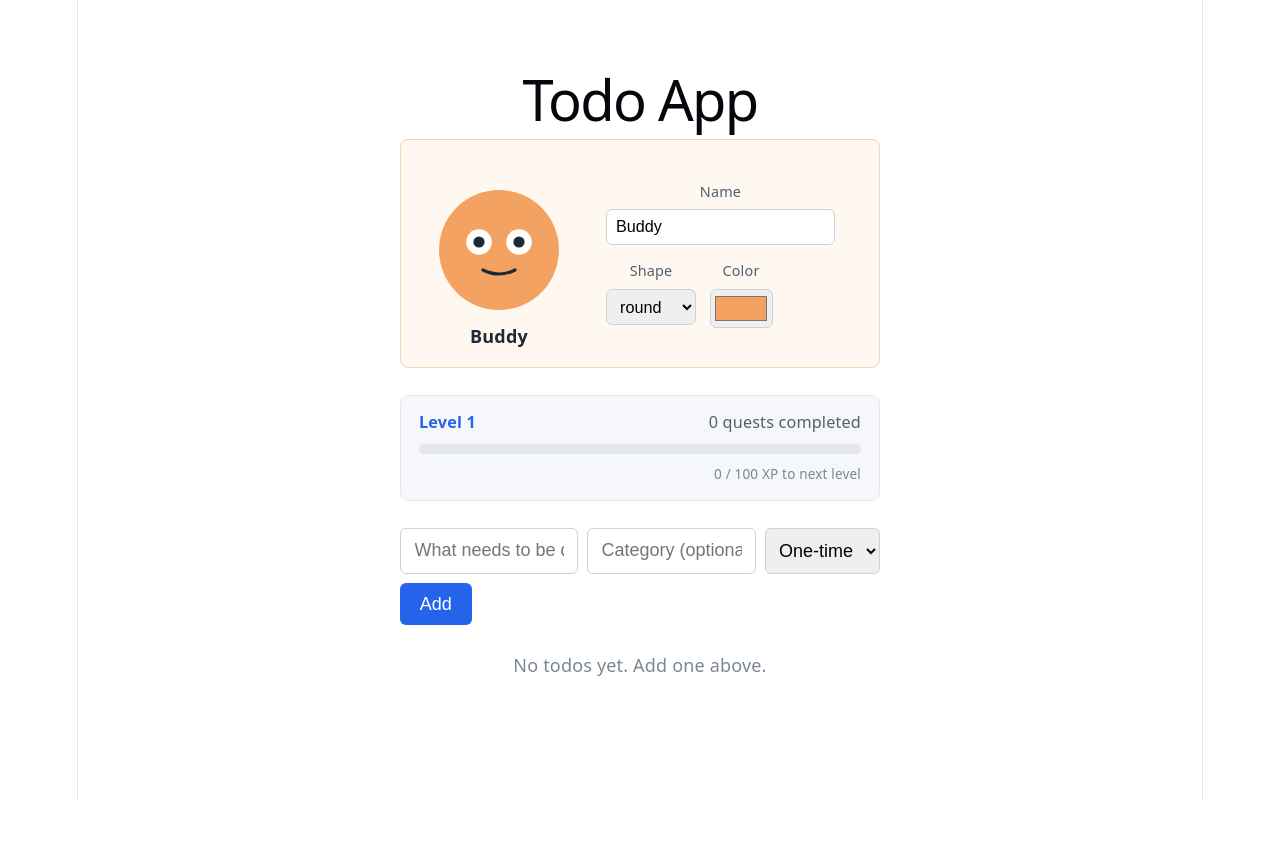
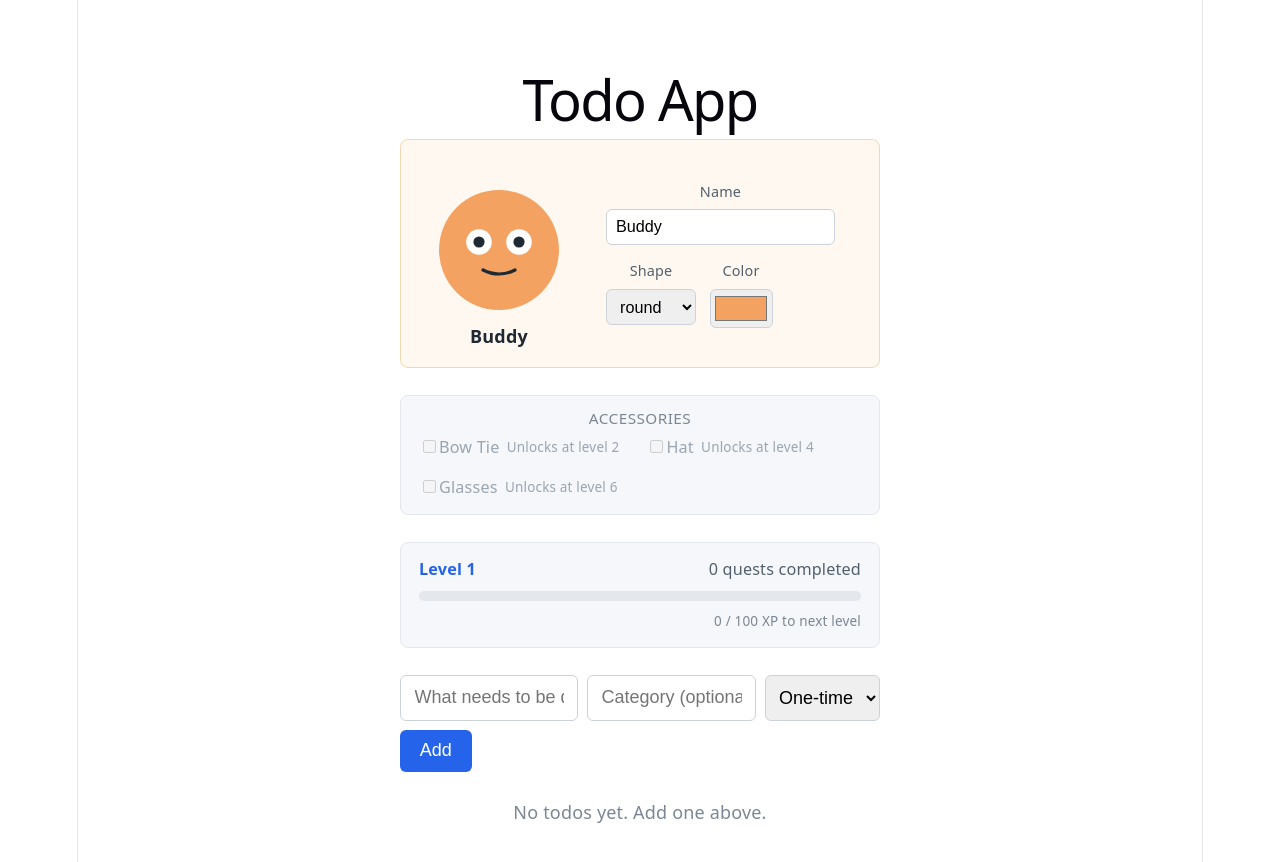
Before and after one commit to iamomtiwari/vibe-coding-lab, a React (Vite) app in the folder 01-todo-app/: page / in a window 1280 px wide. Shown: the top 862 px of the page. Before the commit the page ends 800 px from the top, so only its background shows below. Built offline with nearby package versions, Linux system fonts and the light colour scheme.

Commit message:
feat(todo-app): add level-unlocked pet accessories (bow tie, hat, glasses)

```diff
--- a/01-todo-app/src/App.css
+++ b/01-todo-app/src/App.css
@@ -96,6 +96,39 @@ h1 {
   padding: 0.15rem;
   height: 2.2rem;
   width: 3.5rem;
+}
+
+.accessories-panel {
+  background: #f5f7fa;
+  border: 1px solid #e4e7eb;
+  border-radius: 8px;
+  padding: 0.75rem 1rem;
+  margin-bottom: 1.5rem;
+}
+
+.accessories-list {
+  list-style: none;
+  padding: 0;
+  margin: 0;
+  display: flex;
+  flex-wrap: wrap;
+  gap: 0.75rem 1.5rem;
+}
+
+.accessories-list li {
+  display: flex;
+  align-items: center;
+  gap: 0.4rem;
+  font-size: 0.9rem;
+}
+
+.accessories-list li.locked {
+  color: #9aa5b1;
+}
+
+.unlock-hint {
+  font-size: 0.75rem;
+  color: #9aa5b1;
 }
 
 .stats-panel {
--- a/01-todo-app/src/App.jsx
+++ b/01-todo-app/src/App.jsx
@@ -1,5 +1,5 @@
 import { useEffect, useRef, useState } from 'react'
-import PetAvatar from './PetAvatar'
+import PetAvatar, { ACCESSORIES } from './PetAvatar'
 import './App.css'
 
 const STORAGE_KEY = 'todo-app.todos'
@@ -9,7 +9,12 @@ const UNCATEGORIZED = 'Uncategorized'
 const XP_PER_TASK = 10
 
 const PET_SHAPES = ['round', 'square', 'star']
-const DEFAULT_PET = { name: 'Buddy', shape: 'round', color: '#f4a261' }
+const DEFAULT_PET = {
+  name: 'Buddy',
+  shape: 'round',
+  color: '#f4a261',
+  equipped: [],
+}
 
 const REPEAT_INTERVAL_MS = {
   daily: 24 * 60 * 60 * 1000,
@@ -181,6 +186,19 @@ function App() {
     setTodos((prev) => prev.filter((todo) => !todo.done))
   }
 
+  function toggleAccessory(id) {
+    const accessory = ACCESSORIES.find((a) => a.id === id)
+    if (!accessory || computeLevelInfo(profile.xp).level < accessory.unlockLevel) {
+      return
+    }
+    setPet((prev) => ({
+      ...prev,
+      equipped: prev.equipped.includes(id)
+        ? prev.equipped.filter((e) => e !== id)
+        : [...prev.equipped, id],
+    }))
+  }
+
   const knownCategories = Array.from(
     new Set(todos.map((todo) => todo.category).filter(Boolean))
   ).sort()
@@ -204,6 +222,13 @@ function App() {
   const { level, xpIntoLevel, xpForNextLevel } = computeLevelInfo(profile.xp)
   const progressPercent = Math.round((xpIntoLevel / xpForNextLevel) * 100)
 
+  // If XP ever drops below an accessory's unlock threshold (e.g. undoing a
+  // completion), hide it on the pet without discarding the equip choice.
+  const unlockedEquipped = pet.equipped.filter((id) => {
+    const accessory = ACCESSORIES.find((a) => a.id === id)
+    return accessory && level >= accessory.unlockLevel
+  })
+
   return (
     <main className="app">
       <h1>Todo App</h1>
@@ -214,6 +239,7 @@ function App() {
             shape={pet.shape}
             color={pet.color}
             expression={petExpression}
+            equipped={unlockedEquipped}
           />
           <span className="pet-name">{pet.name || 'Unnamed pet'}</span>
         </div>
@@ -255,6 +281,34 @@ function App() {
             />
           </label>
         </div>
+      </section>
+
+      <section className="accessories-panel">
+        <h2 className="group-title">Accessories</h2>
+        <ul className="accessories-list">
+          {ACCESSORIES.map((accessory) => {
+            const unlocked = level >= accessory.unlockLevel
+            const isEquipped = pet.equipped.includes(accessory.id)
+            return (
+              <li key={accessory.id} className={unlocked ? '' : 'locked'}>
+                <label>
+                  <input
+                    type="checkbox"
+                    checked={unlocked && isEquipped}
+                    disabled={!unlocked}
+                    onChange={() => toggleAccessory(accessory.id)}
+                  />
+                  {accessory.label}
+                </label>
+                {!unlocked && (
+                  <span className="unlock-hint">
+                    Unlocks at level {accessory.unlockLevel}
+                  </span>
+                )}
+              </li>
+            )
+          })}
+        </ul>
       </section>
 
       <section className="stats-panel">
--- a/01-todo-app/src/PetAvatar.jsx
+++ b/01-todo-app/src/PetAvatar.jsx
@@ -20,6 +20,35 @@ const MOUTH_PATHS = {
   happy: 'M75 130 Q100 168 125 130',
 }
 
+export const ACCESSORIES = [
+  { id: 'bowtie', label: 'Bow Tie', unlockLevel: 2 },
+  { id: 'hat', label: 'Hat', unlockLevel: 4 },
+  { id: 'glasses', label: 'Glasses', unlockLevel: 6 },
+]
+
+const ACCESSORY_LAYERS = {
+  bowtie: (
+    <g>
+      <path d="M85 168 L100 178 L85 188 Z" fill="#d64550" />
+      <path d="M115 168 L100 178 L115 188 Z" fill="#d64550" />
+      <circle cx="100" cy="178" r="5" fill="#a13342" />
+    </g>
+  ),
+  hat: (
+    <g>
+      <path d="M55 45 Q100 -10 145 45 Z" fill="#3b4a54" />
+      <rect x="45" y="40" width="110" height="12" rx="6" fill="#1f2933" />
+    </g>
+  ),
+  glasses: (
+    <g stroke="#1f2933" strokeWidth="4" fill="none">
+      <circle cx="75" cy="105" r="20" />
+      <circle cx="125" cy="105" r="20" />
+      <line x1="95" y1="105" x2="105" y2="105" />
+    </g>
+  ),
+}
+
 let nextHeartId = 0
 
 function PetAvatar({
@@ -27,6 +56,7 @@ function PetAvatar({
   color = '#f4a261',
   size = 160,
   expression = 'neutral',
+  equipped = [],
 }) {
   const svgRef = useRef(null)
   const [pupilOffset, setPupilOffset] = useState({ x: 0, y: 0 })
@@ -98,6 +128,11 @@ function PetAvatar({
           strokeLinecap="round"
           fill="none"
         />
+        {equipped.map((id) => (
+          <g key={id} className={`pet-accessory pet-accessory-${id}`}>
+            {ACCESSORY_LAYERS[id]}
+          </g>
+        ))}
       </svg>
       <div className="pet-hearts">
         {hearts.map((h) => (
```
